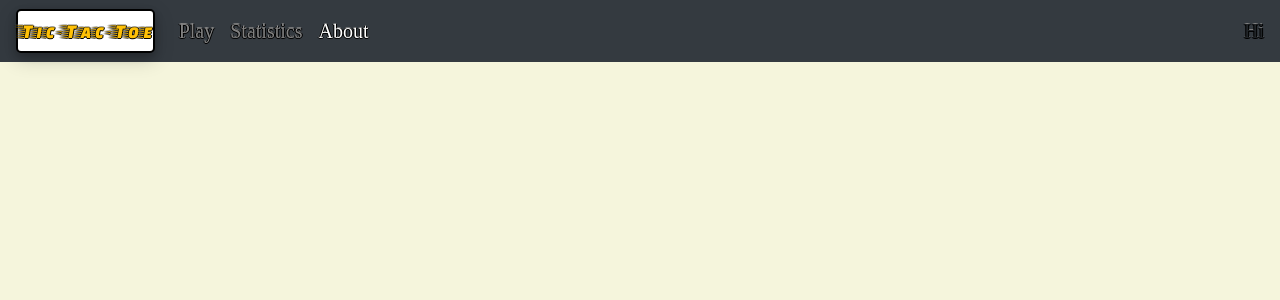
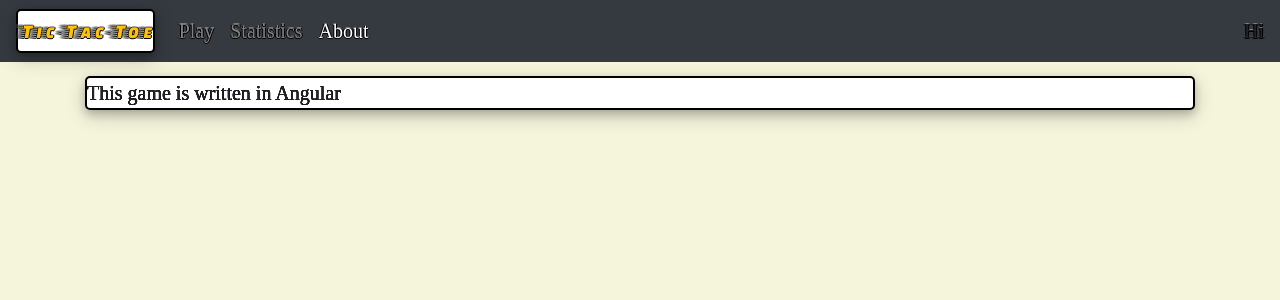
Before and after one commit to mpgray/tic-tac-toe, an Angular app: page /about in a window 1280 px wide. Shown: the top 300 px of the page. Built offline with nearby package versions, Linux system fonts and the light colour scheme; a web font is replaced by a local one.

Commit message:
Fixed AI loss scenario

```diff
--- a/src/app/about/about.component.html
+++ b/src/app/about/about.component.html
@@ -1 +1,7 @@
-<p>about works!</p>
+<main role="main" class="flex-shrink-0">
+  <div class="container about mt-3">
+    <div>
+        This game is written in Angular
+    </div>
+  </div>
+</main>
--- a/src/app/about/about.component.scss
+++ b/src/app/about/about.component.scss
@@ -0,0 +1,13 @@
+div.about > div {
+  width: 100%;
+  z-index: 1;
+  position: relative;
+  font-family: "Times New Roman", Times, serif;
+  text-shadow: 0px 0 black, 0 0px black, 0px 0 black, 0 0px gray;
+  border: 2px solid black;
+  background-color: white;
+  border-radius: 5px;
+  box-shadow: 0 4px 8px 0 rgba(0, 0, 0, 0.2), 0 6px 20px 0 rgba(0, 0, 0, 0.19);
+  transition: transform .5s;
+
+}
--- a/src/app/game/ai/ai.ts
+++ b/src/app/game/ai/ai.ts
@@ -35,6 +35,11 @@ export class Ai {
       }
       case 3: {
         let nextMove = this.wins(this.game.getPlayer());
+        if(nextMove !== -1) {
+          this.move(nextMove);
+          break;
+        }
+        nextMove = this.sideBlock();
         if(nextMove !== -1) {
           this.move(nextMove);
           break;
@@ -101,6 +106,13 @@ export class Ai {
         return i;
     }
     return -1;
+  }
+
+  private sideBlock() {
+    if(this.game.getMark(Square.TOP_LEFT) == this.game.getPlayer() && this.game.getMark(Square.BOTTOM_RIGHT) == this.game.getPlayer() && this.game.getMark(Square.TOP) == Mark.EMPTY)
+      return Square.TOP;
+    if(this.game.getMark(Square.TOP_RIGHT) == this.game.getPlayer() && this.game.getMark(Square.BOTTOM_LEFT) == this.game.getPlayer() && this.game.getMark(Square.BOTTOM) == Mark.EMPTY)
+      return Square.BOTTOM;
   }
 
   private corner(): number {
--- a/src/app/game/game.component.html
+++ b/src/app/game/game.component.html
@@ -1,15 +1,17 @@
 <!-- Begin page content -->
-<main role="main" class="flex-shrink-0">
+<main role="main" class="flex-shrink-0" [ngClass]="{'background-lost': game.getLost(), 'background-tied': game.getTie()}">
   <div class="container text-center">
     <h1 class="mt-3" >
       <a class="title-bar text-warning"  data-toggle="tooltip" data-placement="bottom" title="Restart Game (Give Up)" href="#">Tic-Tac-Toe</a>
     </h1>
   </div>
-
   <div class="container game-board">
     <div class="row">
       <div class="col game-alerts" [ngClass]="{'game-lost': game.getLost(), 'game-tied': game.getTie()}">
+        <img src="../../assets/img/x.png" class="img-fluid mt-0" *ngIf="game.getTurn() == 0 || game.getTurn() == 1">
         {{game.toString()}}
+        <img src="../../assets/img/x.png" class="img-fluid mt-0" *ngIf="game.getPlayer() == 1">
+        <img src="../../assets/img/o.png" class="img-fluid mt-0" *ngIf="game.getPlayer() == 2">
       </div>
       <div class="w-100"></div>
       <div class="col game-square" [ngClass]="{'animate-square': game.free(0), 'ai-animation': aiAnimate(0)}" (click)="move(0)">
@@ -43,8 +45,8 @@
       </div>
       <div class="w-100"></div>
       <div class="col text-center" [ngClass]="{'game-buttons': game.getIsGame(), 'game-buttons-return': !game.getIsGame()}" *ngIf="game.getTurn() == 0 || game.getTurn() == 1 || !game.getIsGame()">
-        <button type="button" class="btn btn-danger" (click)="start(1)" [disabled]="game.getIsGame()" data-toggle="tooltip" data-placement="bottom" title="Go First">Play As <em>X</em></button>
-        <button type="button" class="btn btn-success" (click)="start(2)" [disabled]="game.getIsGame()" data-toggle="tooltip" data-placement="bottom" title="Go Last">Play As <em>O</em></button>
+        <button type="button" class="btn btn-danger" (click)="start(1)" [disabled]="game.getIsGame()">Play As <em>X</em></button>
+        <button type="button" class="btn btn-success" (click)="start(2)" [disabled]="game.getIsGame()">Play As <em>O</em></button>
         <button type="button" class="btn btn-info" (click)="start(3)" [disabled]="game.getIsGame()" data-toggle="tooltip" data-placement="bottom" title="> Would You like to Play a Game?">Play As <em>Random</em></button>
       </div>
     </div>
--- a/src/app/game/game.component.scss
+++ b/src/app/game/game.component.scss
@@ -21,6 +21,7 @@
   75%  {background-color: #d9534f; color: whitesmoke; top:120px;}
   100% {background-color:white; color: #f0ad4e; top:0px;}
 }
+
 @keyframes buttons {
   0%   {top:0px;}
   100% {top:-120px; visibility: hidden;}
@@ -32,7 +33,6 @@
 
 div.game-board {
   width: 50%;
-  max-height: 500px;
   position: relative;
 }
 
@@ -51,16 +51,25 @@ div.game-board {
   }
 }
 
+main {
+  height: 100vh;
+}
+
 div.game-alerts {
   border: 2px solid black;
   background-color: white;
   color:  #f0ad4e;
   z-index: 2;
   width: 50%;
+  font-family: "Times New Roman", Times, serif;
   border-radius: 5px;
-  font-family: Arial,Helvetica Neue,Helvetica,sans-serif;
   font-weight: bolder;
   box-shadow: 0 4px 8px 0 rgba(0, 0, 0, 0.2), 0 6px 20px 0 rgba(0, 0, 0, 0.19);
+}
+
+div.game-alerts > img {
+  margin-bottom: 5px;
+  max-height: 30px;
 }
 
 div.game-tied {
@@ -128,7 +137,7 @@ button {
 div.game-buttons {
   position: relative;
   animation-name: buttons;
-  animation-duration: 5s;
+  animation-duration: 1s;
   animation-delay: 0s;
   animation-fill-mode: forwards;
 }
--- a/src/app/game/tictactoe/tictactoe.ts
+++ b/src/app/game/tictactoe/tictactoe.ts
@@ -166,20 +166,15 @@ export class TicTacToe {
   public toString(): string {
     let msg = ""
     if(this.turn == 0 || this.turn == 1) {
-      msg = "X always goes first!";
+      msg = " always goes first!";
     } else {
       msg = "";
     }
     if(this.getIsGame()) {
       msg += " You are ";
-      if(this.player == Mark.O) {
-        msg += "O"
-      } else if (this.player == Mark.X) {
-        msg += "X"
-      }
     }
     if(this.looser) {
-      msg = "You have lost. I'm so, so sorry"
+      msg = "You have lost. I'm so, so sorry."
     }
     if(this.tied) {
       msg = "You have tied."
--- a/src/styles.scss
+++ b/src/styles.scss
@@ -23,7 +23,6 @@ a.title-bar {
 
 
 .footer {
-
   background-color: #f5f5f5;
 }
 
```
Also changed, not shown: src/assets/img/lost-background.png (added).
